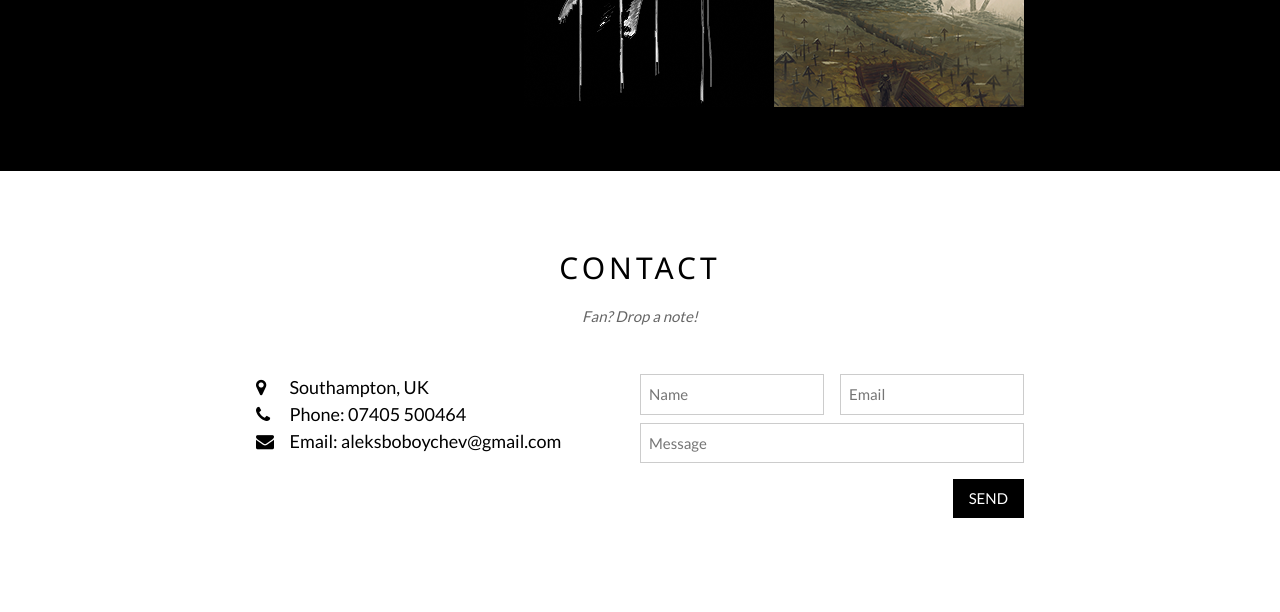
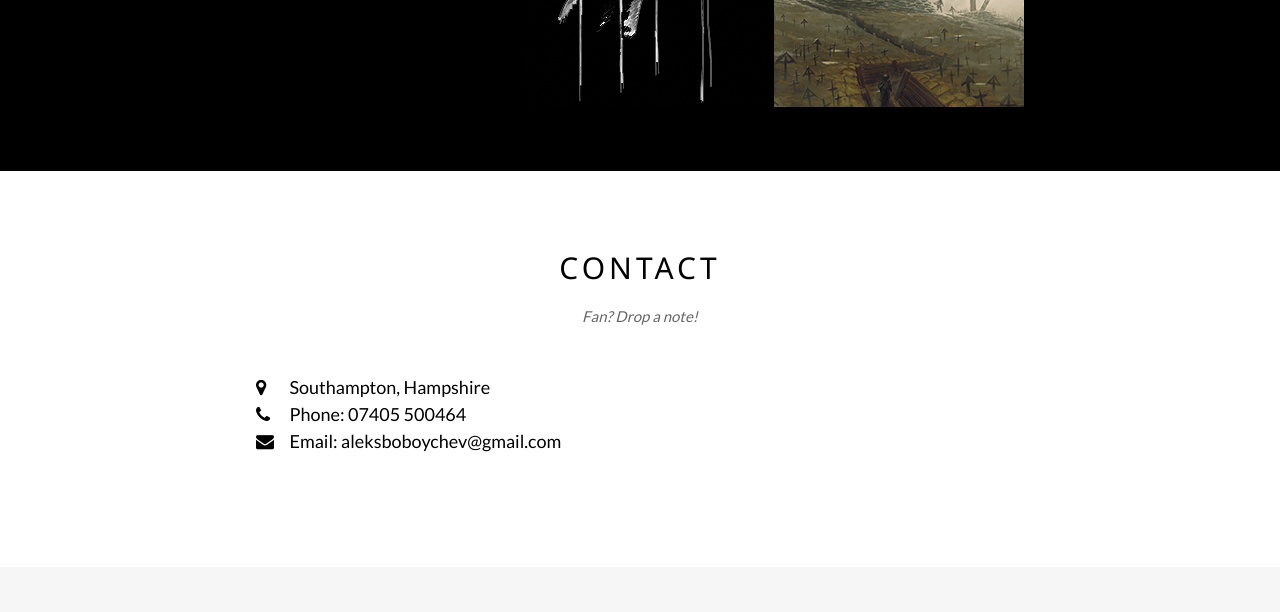
Before and after one commit to AleksBoboychev/bose, a plain HTML site: page index.html in a window 1280 px wide. Shown: the part 1526-2138 px from the top of the page. Drawn offline with Linux system fonts and the light colour scheme.

Commit message:
changing text

```diff
--- a/index.html
+++ b/index.html
@@ -105,12 +105,12 @@ body {font-family: "Lato", sans-serif}
     <p class="w3-opacity w3-center"><i>Fan? Drop a note!</i></p>
     <div class="w3-row w3-padding-32">
       <div class="w3-col m6 w3-large w3-margin-bottom">
-        <i class="fa fa-map-marker" style="width:30px"></i> Southampton, UK<br>
+        <i class="fa fa-map-marker" style="width:30px"></i> Southampton, Hampshire<br>
         <i class="fa fa-phone" style="width:30px"></i> Phone: 07405 500464<br>
         <i class="fa fa-envelope" style="width:30px"> </i> Email: aleksboboychev@gmail.com<br>
       </div>
       <div class="w3-col m6">
-        <form action="/action_page.php" target="_blank">
+        <!-- <form action="/action_page.php" target="_blank">
           <div class="w3-row-padding" style="margin:0 -16px 8px -16px">
             <div class="w3-half">
               <input class="w3-input w3-border" type="text" placeholder="Name" required name="Name">
@@ -121,7 +121,7 @@ body {font-family: "Lato", sans-serif}
           </div>
           <input class="w3-input w3-border" type="text" placeholder="Message" required name="Message">
           <button class="w3-button w3-black w3-section w3-right" type="submit">SEND</button>
-        </form>
+        </form> -->
       </div>
     </div>
   </div>
```
